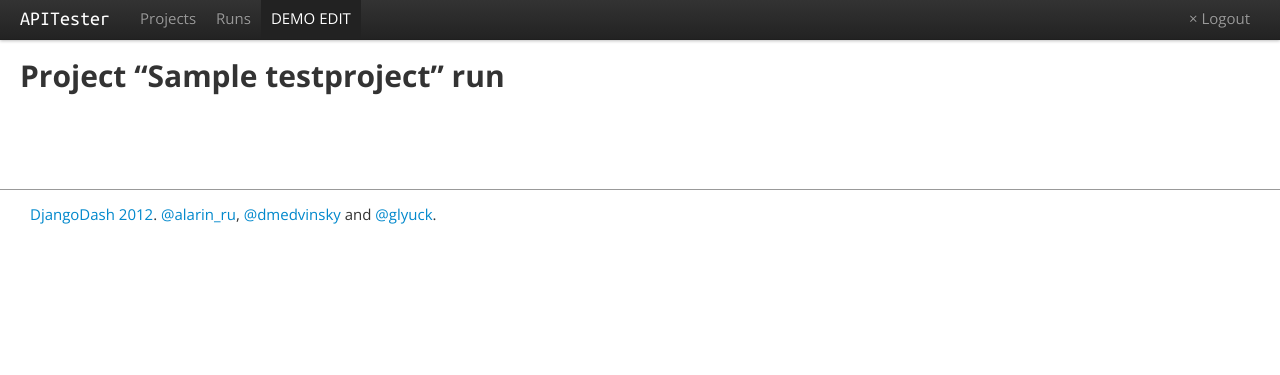
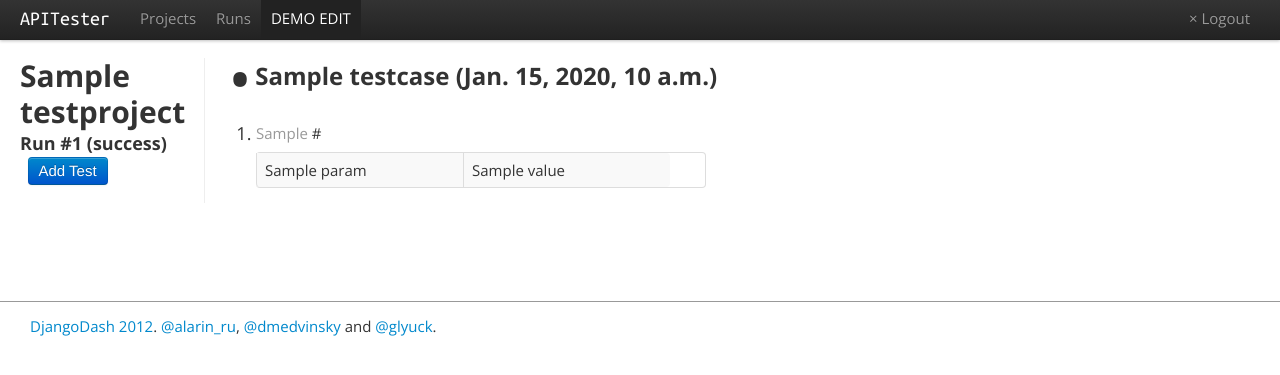
Before and after one commit to elegion/djangodash2012, a Django app: template templates/fortuitus/frunner/testrun.html in a window 1280 px wide. Shown: the top 375 px of the page. Run offline with Django 3.2, Linux system fonts and the light colour scheme; tables that the repository leaves empty hold one stand-in row (values such as "Sample post"); the template is opened without the code that fills it: values that come from a table or form of the project are taken from there, most other values are stand-ins (such as "Sample title", 1, 10 or a date in 2020); data that the repository does not hold is empty; parts of the project's set-up code (start-up, migrations or seed data) failed here and were passed over; some libraries are stand-ins or nearby versions.

Commit message:
Started work on frunner results UI

```diff
--- a/fortuitus/frunner/models.py
+++ b/fortuitus/frunner/models.py
@@ -45,6 +45,13 @@ class TestRun(models.Model):
 
     def __unicode__(self):
         return u'%s (%s)' % (self.project.name, self.base_url)
+
+    def human_name(self):
+        return 'Run #%s (%s)' % (self.pk, self.result or TestResult.pending)
+
+    @property
+    def number(self):
+        return self.pk
 
     @staticmethod
     def create_from_project(project):
@@ -95,6 +102,19 @@ class TestCase(models_base.TestCase):
     result = models.CharField(max_length=10, choices=TEST_CASE_RESULT_CHOICES,
                               blank=False, null=True)
     exception = models.TextField(blank=True, null=True)
+
+    def result_symbol(self):
+        if self.result == TestResult.success:
+            return u'\u2022'
+        elif self.result == TestResult.error:
+            return u'E'
+        elif self.result == TestResult.fail:
+            return u'F'
+        else:
+            return u'\u00A0'
+
+    def result_str(self):
+        return self.result or TestResult.pending
 
     def run(self, testrun):
         """ Runs the test case attached to :param testrun:. """
--- a/fortuitus/frunner/urls.py
+++ b/fortuitus/frunner/urls.py
@@ -7,8 +7,10 @@ urlpatterns = patterns('',
     url(r'^projects/$', views.projects, name='frunner_projects'),
     url(r'^projects/(?P<project_id>\d+)/$', views.project_runs,
         name='frunner_project_runs'),
-    url(r'^projects/(?P<project_id>\d+)/(?P<testrun_id>\d+)/$',
+    url(r'^projects/(?P<project_slug>[\w\d-]+)/(?P<testrun_number>\d+)/$',
         views.testrun, name='frunner_testrun'),
-    url(r'^projects/(?P<project_id>\d+)/run$', views.run_project,
+    url(r'^projects/(?P<project_slug>[\w\d-]+)/(?P<testrun_number>\d+)/(?P<testcase_slug>[\w\d-]+)/$',
+        views.testrun, name='frunner_testrun'),
+    url(r'^projects/(?P<project_slug>[\w\d-]+)/run$', views.run_project,
         name='frunner_run_project'),
 )
--- /dev/null
+++ b/my_static/css/frunner.css
@@ -0,0 +1,14 @@
+.testcase-header .result-symbol {
+  font-size: 200%;
+  vertical-align: middle;
+}
+.testcase-header.result-error .result-symbol {
+  color: #a00;
+}
+.testcase-header.result-success .result-symbol {
+  color: #0a0;
+}
+.testcase-header.result- .result-symbol,
+.testcase-header.result-pending .result-symbol {
+  color: #aaa;
+}
--- a/my_static/js/main.js
+++ b/my_static/js/main.js
@@ -49,14 +49,4 @@ Fortuitus.initEditTestStep = function() {
         $('.add_step_form').hide();
         return false;
     });
-}
-
-$(document).ready(function() {
-    Fortuitus.initEditTestcaseForm();
-    Fortuitus.initEditTestStep();
-
-//    EditableTable.init($('.js_params'),
-//        function(input) {
-//            $(input).closest('form').find('.js_save').show();
-//        });
-});
+};
--- a/templates/base.html
+++ b/templates/base.html
@@ -8,6 +8,7 @@
     {% compress css %}
     <link rel="stylesheet" href="{{ STATIC_URL }}css/lib/bootstrap/css/bootstrap.css">
     <link rel="stylesheet" href="{{ STATIC_URL }}css/main.css">
+    <link rel="stylesheet" href="{{ STATIC_URL }}css/frunner.css">
     {% endcompress %}
   </head>
   <body>
@@ -19,5 +20,6 @@
     <script src="{{ STATIC_URL }}js/editabletable.js"></script>
     <script src="{{ STATIC_URL }}js/main.js"></script>
     {% endcompress %}
+    <script type="text/javascript">{% block footerjs %}{% endblock %}</script>
   </body>
 </html>
--- a/templates/fortuitus/feditor/project.html
+++ b/templates/fortuitus/feditor/project.html
@@ -32,3 +32,8 @@
         </div>
     </div>
 {% endblock %}
+
+{% block footerjs %}
+Fortuitus.initEditTestcaseForm();
+Fortuitus.initEditTestStep();
+{% endblock %}
--- /dev/null
+++ b/templates/fortuitus/frunner/_testcase.html
@@ -0,0 +1,21 @@
+<h2 class="testcase-header result-{{ testcase.result }}">
+  <span class="result-symbol">&bull;</span> {{ testcase.name }} ({{ testcase.start_date|default:'pending' }})
+</h2>
+
+<ol class="teststeps">
+  {% for step in testcase.steps.all %}
+    <li><span>
+      <span class="method">{{ step.get_method_display }}</span> {{ step.url }}
+      <table class="params js_params table table-striped table-bordered">
+        <tbody>
+        {% for name, value in step.params.items %}
+          <tr class="step_{{ name }}">
+            <td class="name"><input type="hidden" name="js_{{ name }}" value="{{ value }}">{{ name }}</td>
+            <td class="value">{{ value }}</td>
+          </tr>
+        {% endfor %}
+        </tbody>
+      </table>
+    </span></li>
+  {% endfor %}
+</ol>
--- a/templates/fortuitus/frunner/project_runs.html
+++ b/templates/fortuitus/frunner/project_runs.html
@@ -5,7 +5,7 @@
     <h1>Project “{{ project.name }}” runs</h1>
   </header>
 
-  <form method="POST" action="{% url frunner_run_project project_id=project.pk %}">
+  <form method="POST" action="{% url frunner_run_project project_slug=project.slug %}">
     {% csrf_token %}
     <input type="submit" class="btn btn-primary btn-large" value="Run now!" />
   </form>
@@ -13,7 +13,7 @@
   <ul class="runs">
     {% for run in runs %}
       <li class="{{ run.result }}">
-        <a href="{% url frunner_testrun project_id=project.id testrun_id=run.id %}">
+        <a href="{% url frunner_testrun project_slug=project.slug testrun_number=run.pk %}">
           {{ run.start_date }}
         </a>
       </li>
--- a/templates/fortuitus/frunner/testrun.html
+++ b/templates/fortuitus/frunner/testrun.html
@@ -1,25 +1,32 @@
 {% extends 'site_base.html' %}
 
+{% block pagetitle %}{{ testrun.human_name }} | {{ project.name }} | APITester{% endblock %}
+
 {% block content %}
-  <header class="subhead" id="overview">
-    <h1>Project “{{ project.name }}” run</h1>
-  </header>
+  <div class="row-fluid">
+    <div class="span2 sidebar">
+      <h1>{{ project.name }}</h1>
+      <h3>{{ testrun.human_name }}</h3>
+      <ul class="testcases">
+        {% for tc in testrun.testcases.all %}
+          <li{% if tc.pk == testcase.pk %} class="active"{% endif %}>
+            <a href="{% url frunner_testrun project_slug=project.slug testrun_number=testrun.number testcase_slug=tc.slug %}">
+              {{ tc.result_symbol }}
+              {{ tc.name }}
+            </a></li>
+        {% endfor %}
+      </ul>
+      {% include 'fortuitus/feditor/_add_testcase_form.html' %}
+    </div>
 
-  {% for test_case in testrun.testcases.all %}
-  <dl class="run_details">
-    <dt>Name</dt>
-    <dd>{{ test_case.name }}</dd>
-    <dt>Start</dt>
-    <dd>{{ test_case.start_date }}</dd>
-    <dt>End</dt>
-    <dd>{{ test_case.end_date }}</dd>
-    <dt>Result</dt>
-    <dd>{{ test_case.result }}</dd>
-    {% if test_case.exception %}
-      <dt>Exception</dt>
-      <dd>{{ test_case.exception }}</dd>
-    {% endif %}
-  </dl>
-  {% endfor %}
-
+    <div class="span10">
+      {% if not testcase %}
+        <div class="hero-unit">
+          <h1>No testcases found</h1>
+        </div>
+      {% else %}
+        {% include 'fortuitus/frunner/_testcase.html' %}
+      {% endif %}
+    </div>
+  </div>
 {% endblock %}
```
Also changed, not shown: fortuitus/frunner/views.py (+13 -4 lines).
